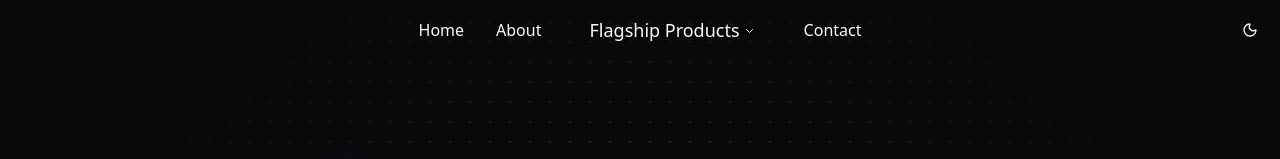
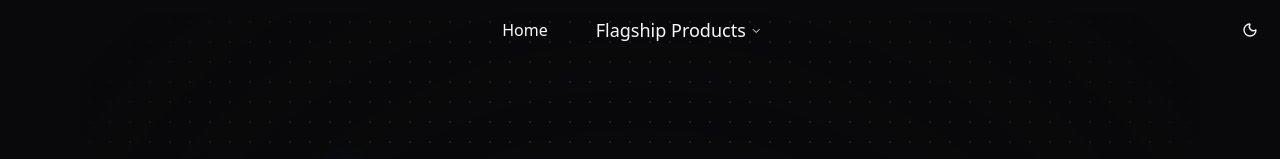
Before and after one commit to omarmohammed271/Wisys, a React (Vite) app in the folder dashboard/: page / in a window 1280 px wide. Shown: the top 159 px of the page. Built offline with nearby package versions, Linux system fonts and the light colour scheme.

Commit message:
Remove 'About' and 'Contact' links from HomeNavBar

```diff
--- a/dashboard/src/components/layout/HomeNavBar.tsx
+++ b/dashboard/src/components/layout/HomeNavBar.tsx
@@ -58,10 +58,6 @@ function HomeNavBar() {
                         Home
                     </Link>
 
-                    <a href="#about-digiation" className="text-foreground hover:text-primary transition-colors font-medium">
-                        About
-                    </a>
-
                     {/* Services Dropdown */}
                     <NavigationMenu viewport={false}>
                         <NavigationMenuList>
@@ -91,9 +87,7 @@ function HomeNavBar() {
 
 
 
-                    <Link to={'/contact'} className="text-foreground hover:text-primary transition-colors font-medium">
-                        Contact
-                    </Link>
+
                 </div>
 
                 <div className="ml-auto flex items-center space-x-4">
```
Also changed, not shown: 1 other file (tests, documents, lock files or other folders).
